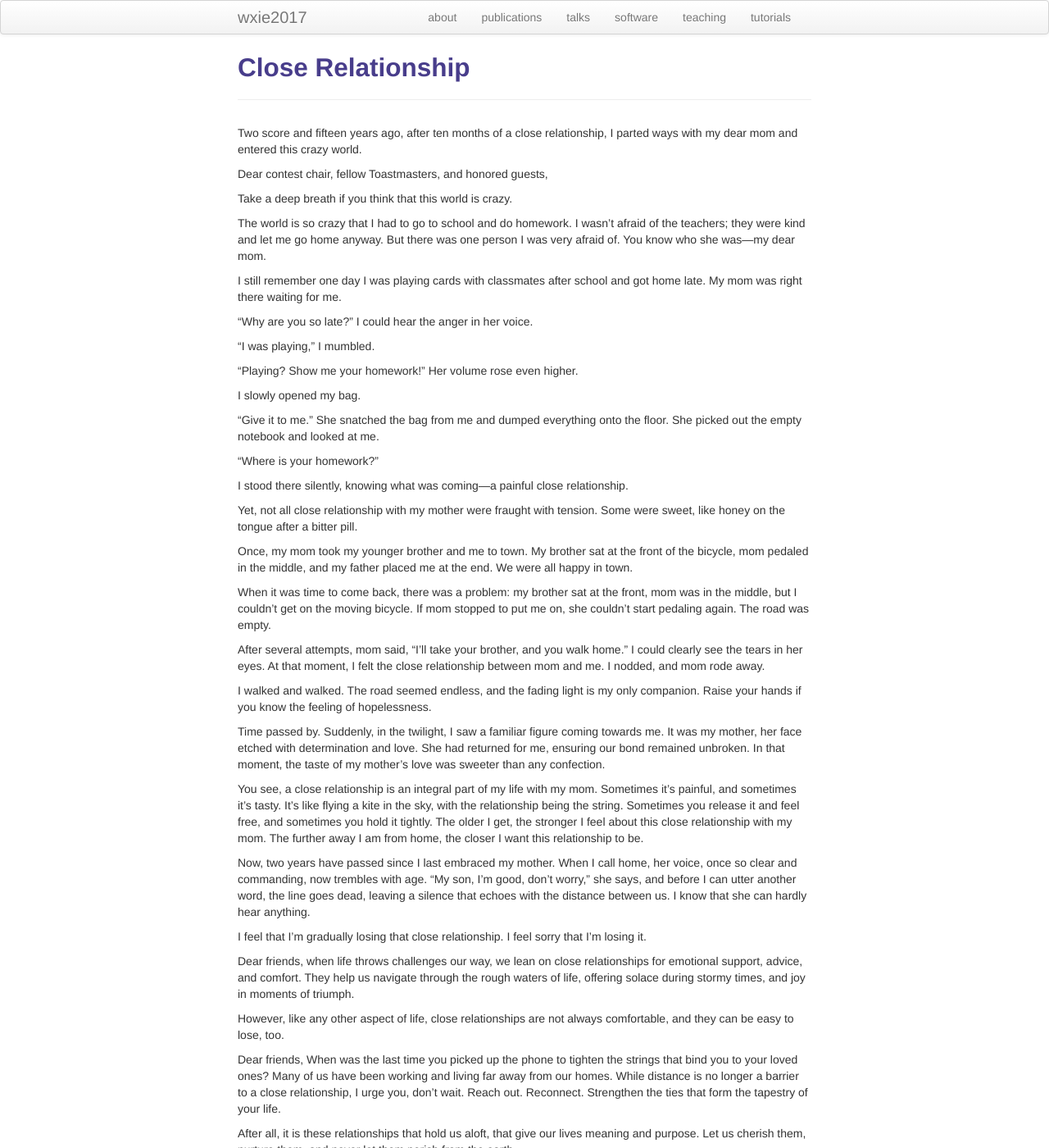
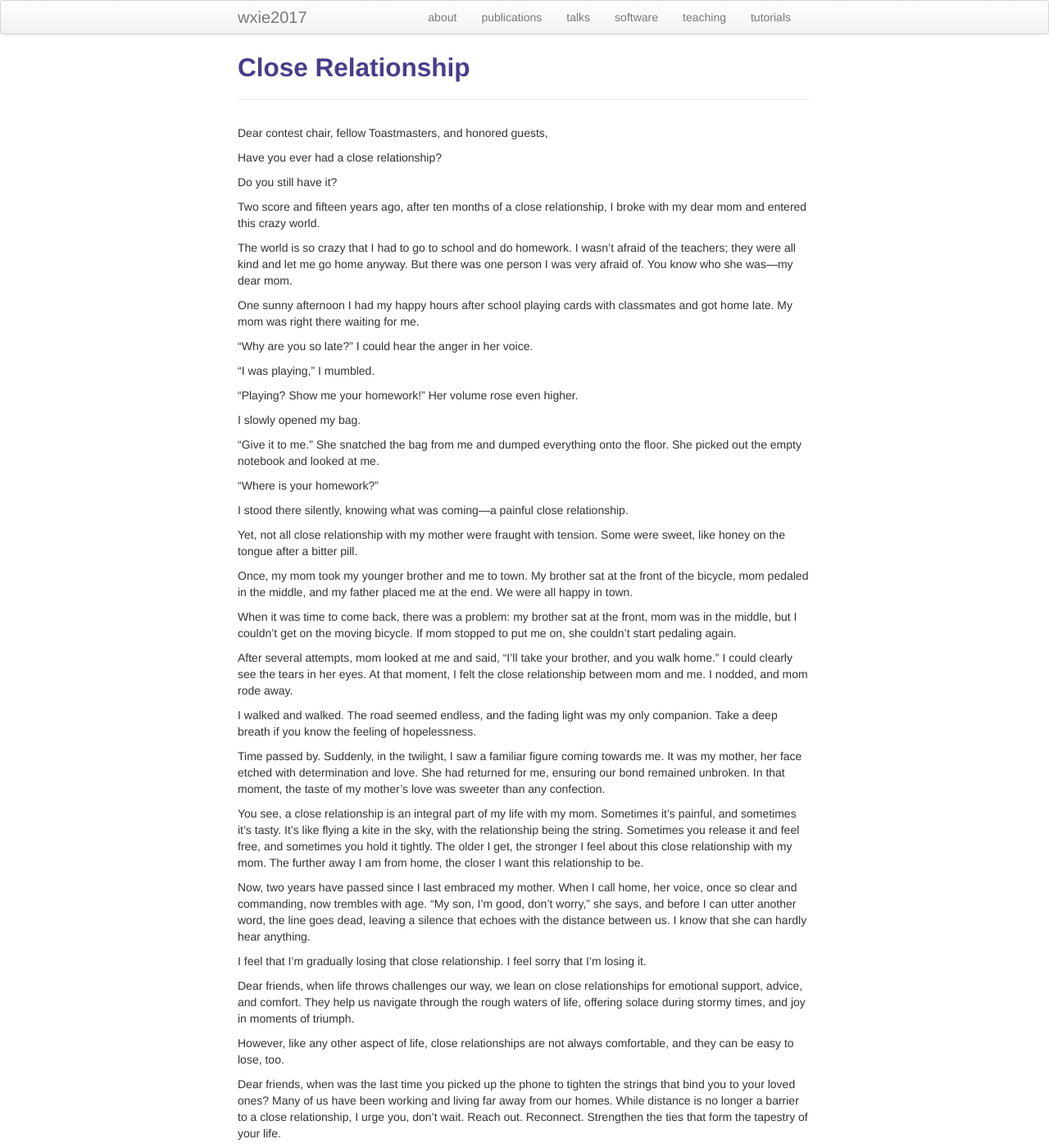
Before and after one commit to wxie2017/wxie2017.github.io, a Jekyll site: the page built from pages/speech/close_relationship.md, in a window 1280 px wide and 1400 px high. Shown: the whole window at 82% size. Built offline with Jekyll 4.4.1, drawn with Linux system fonts in a browser that asks for light colours.

Commit message:
update speeches

```diff
--- a/pages/speech/close_relationship.md
+++ b/pages/speech/close_relationship.md
@@ -5,19 +5,21 @@ description: This a speech I write after 2023-11-05 club Table Topics.
 ---
 
 
-Two score and fifteen years ago, after ten months of a close relationship, I
-parted ways with my dear mom and entered this crazy world.
-
 Dear contest chair, fellow Toastmasters, and honored guests,
 
-Take a deep breath if you think that this world is crazy.
+Have you ever had a close relationship?
+
+Do you still have it?
+
+Two score and fifteen years ago, after ten months of a close relationship, I
+broke with my dear mom and entered this crazy world.
 
 The world is so crazy that I had to go to school and do homework. I wasn't
-afraid of the teachers; they were kind and let me go home anyway. But there
-was one person I was very afraid of. You know who she was—my dear mom.
+afraid of the teachers; they were all kind and let me go home anyway. But
+there was one person I was very afraid of. You know who she was—my dear mom.
 
-I still remember one day I was playing cards with classmates after school and
-got home late. My mom was right there waiting for me.
+One sunny afternoon I had my happy hours after school playing cards with
+classmates and got home late. My mom was right there waiting for me.
 
 "Why are you so late?" I could hear the anger in her voice.
 
@@ -43,14 +45,14 @@ the end. We were all happy in town.
 
 When it was time to come back, there was a problem: my brother sat at the
 front, mom was in the middle, but I couldn't get on the moving bicycle. If mom
-stopped to put me on, she couldn't start pedaling again. The road was empty.
+stopped to put me on, she couldn't start pedaling again.
 
-After several attempts, mom said, "I'll take your brother, and you walk home."
-I could clearly see the tears in her eyes. At that moment, I felt the close
-relationship between mom and me. I nodded, and mom rode away.
+After several attempts, mom looked at me and said, "I'll take your brother,
+and you walk home." I could clearly see the tears in her eyes. At that moment,
+I felt the close relationship between mom and me. I nodded, and mom rode away.
 
-I walked and walked. The road seemed endless, and the fading light is my only
-companion. Raise your hands if you know the feeling of hopelessness.
+I walked and walked. The road seemed endless, and the fading light was my only
+companion. Take a deep breath if you know the feeling of hopelessness.
 
 Time passed by. Suddenly, in the twilight, I saw a familiar figure coming
 towards me. It was my mother, her face etched with determination and love.
@@ -81,7 +83,7 @@ times, and joy in moments of triumph.
 However, like any other aspect of life, close relationships are not always
 comfortable, and they can be easy to lose, too.
 
-Dear friends, When was the last time you picked up the phone to tighten
+Dear friends, when was the last time you picked up the phone to tighten
 the strings that bind you to your loved ones? Many of us have been working
 and living far away from our homes. While distance is no longer a barrier
 to a close relationship, I urge you, don't wait. Reach out. Reconnect.
```
Also changed, not shown: pages/speech/some-unfamiliar-names.md (+2 -1 lines).
